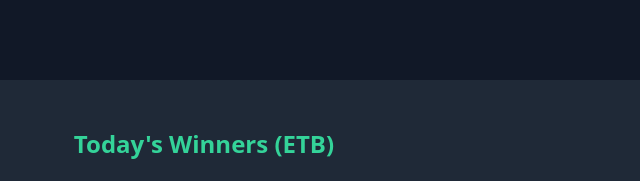
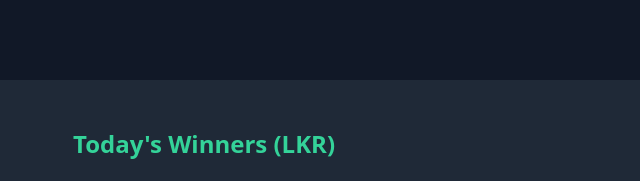
Before and after one commit to nextagence/regru, a plain HTML site: page index.html in a window 1280 px wide. Shown: the part 780-961 px from the top of the page, 436-1076 px from the left. Drawn offline with nearby package versions, Linux system fonts and the light colour scheme.

Commit message:
Update index.html

```diff
--- a/index.html
+++ b/index.html
@@ -66,7 +66,7 @@
     </section>
 
     <section class="bg-gray-800 py-12 px-6 text-center">
-      <h3 class="text-2xl font-bold text-green-400 mb-6">Today's Winners (ETB)</h3>
+      <h3 class="text-2xl font-bold text-green-400 mb-6">Today's Winners (LKR)</h3>
       <div class="grid md:grid-cols-2 gap-4 text-left max-w-4xl mx-auto text-sm text-green-300">
         <p>👤 User ID: 1218473422 – LKR 83532</p>
         <p>👤 User ID: 9912384741 – LKR 78900</p>
```
